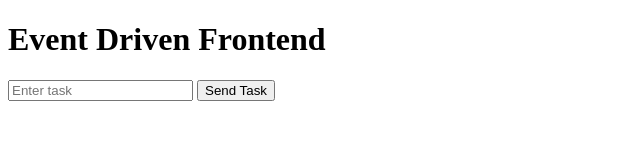
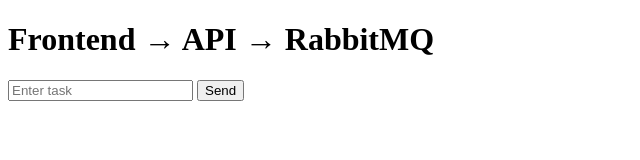
Before and after one commit to Rookiep/ci-cd-eventdriven-3-tier, a plain HTML site: page frontend/index.html in a window 1280 px wide. Shown: the whole page, without its empty margins (0-640 px from the left). Drawn offline with Linux system fonts and the light colour scheme.

Commit message:
successsure26

```diff
--- a/frontend/app.js
+++ b/frontend/app.js
@@ -1,18 +1,11 @@
-async function sendTask() {
+function sendTask() {
   const task = document.getElementById("task").value;
 
-  if (!task) {
-    alert("Please enter a task");
-    return;
-  }
-
-  await fetch("http://api:3000/task", {
+  fetch("/task", {
     method: "POST",
-    headers: {
-      "Content-Type": "application/json"
-    },
+    headers: { "Content-Type": "application/json" },
     body: JSON.stringify({ task })
   });
 
-  alert("Task sent to queue!");
+  alert("Task sent!");
 }
--- a/frontend/index.html
+++ b/frontend/index.html
@@ -1,10 +1,14 @@
 <!DOCTYPE html>
 <html>
-<head><title>Frontend App</title></head>
+<head>
+  <title>Event Driven Frontend</title>
+</head>
 <body>
-<h1>Event Driven Frontend</h1>
-<input id="task" placeholder="Enter task"/>
-<button onclick="sendTask()">Send Task</button>
-<script src="app.js"></script>
+  <h1>Frontend → API → RabbitMQ</h1>
+
+  <input id="task" placeholder="Enter task" />
+  <button onclick="sendTask()">Send</button>
+
+  <script src="app.js"></script>
 </body>
 </html>
```
Also changed, not shown: 2 other files.
